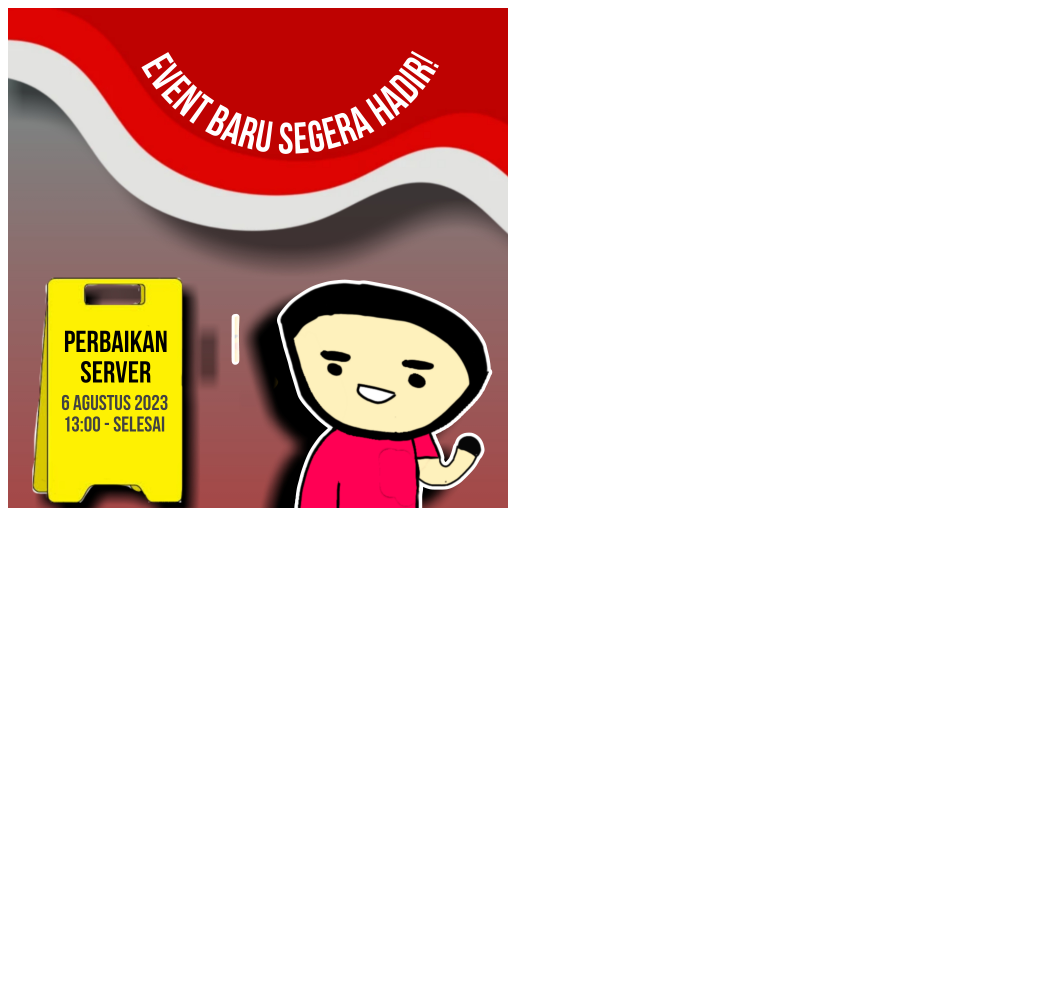
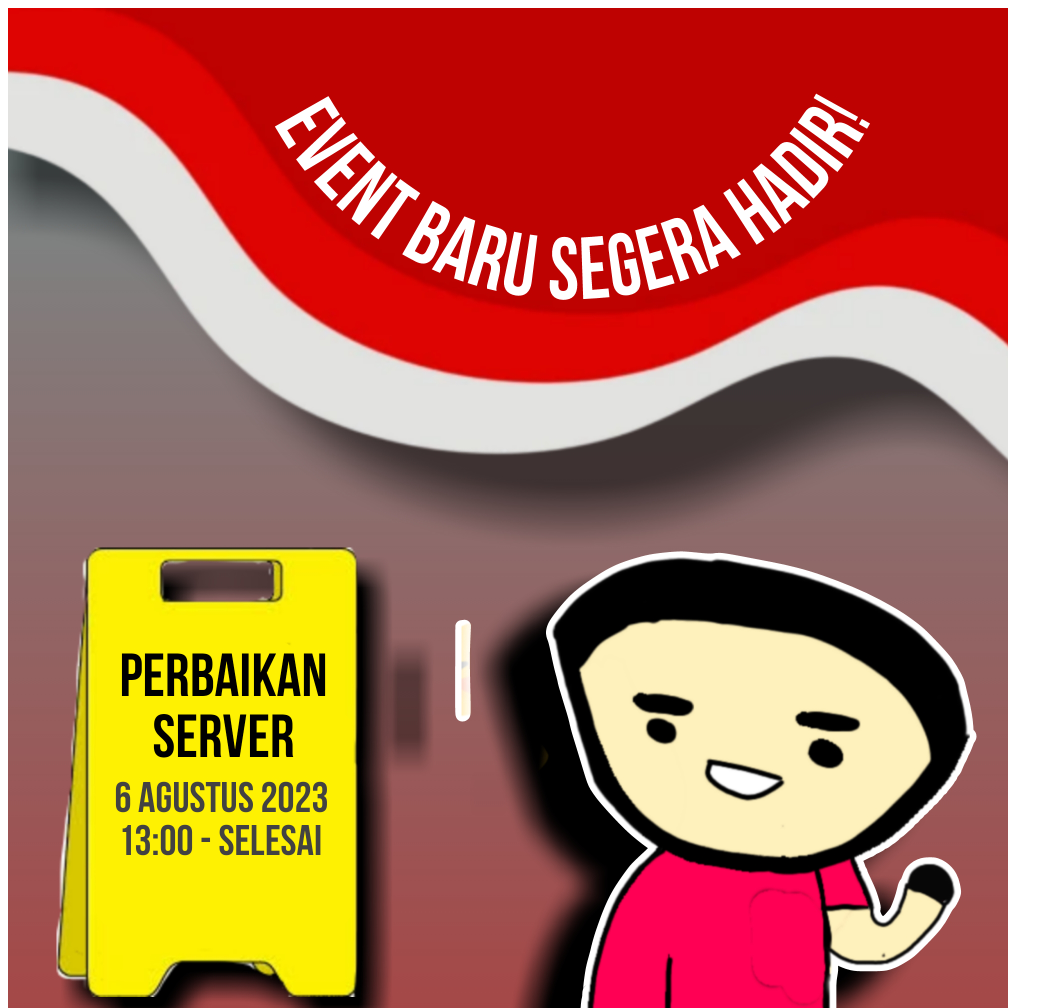
Before and after one commit to Immanuel2010/Immanuel2010.github.io, a plain HTML site: page index.html in a window 1280 px wide. Shown: the whole page, without its empty margins (0-1063 px from the left). Before the commit the page ends 800 px from the top, so only its background shows below. Drawn offline with Linux system fonts and the light colour scheme.

Commit message:
Update index.html

```diff
--- a/index.html
+++ b/index.html
@@ -1,5 +1,5 @@
 <html>
       <body>
-      <img src="Picsart_23-08-05_15-08-04-341.jpg" width="500" alt="Maintance Bro"/>
+      <img src="Picsart_23-08-05_15-08-04-341.jpg" width="1000" alt="Maintance Bro"/>
 </body>
 </html>
```
